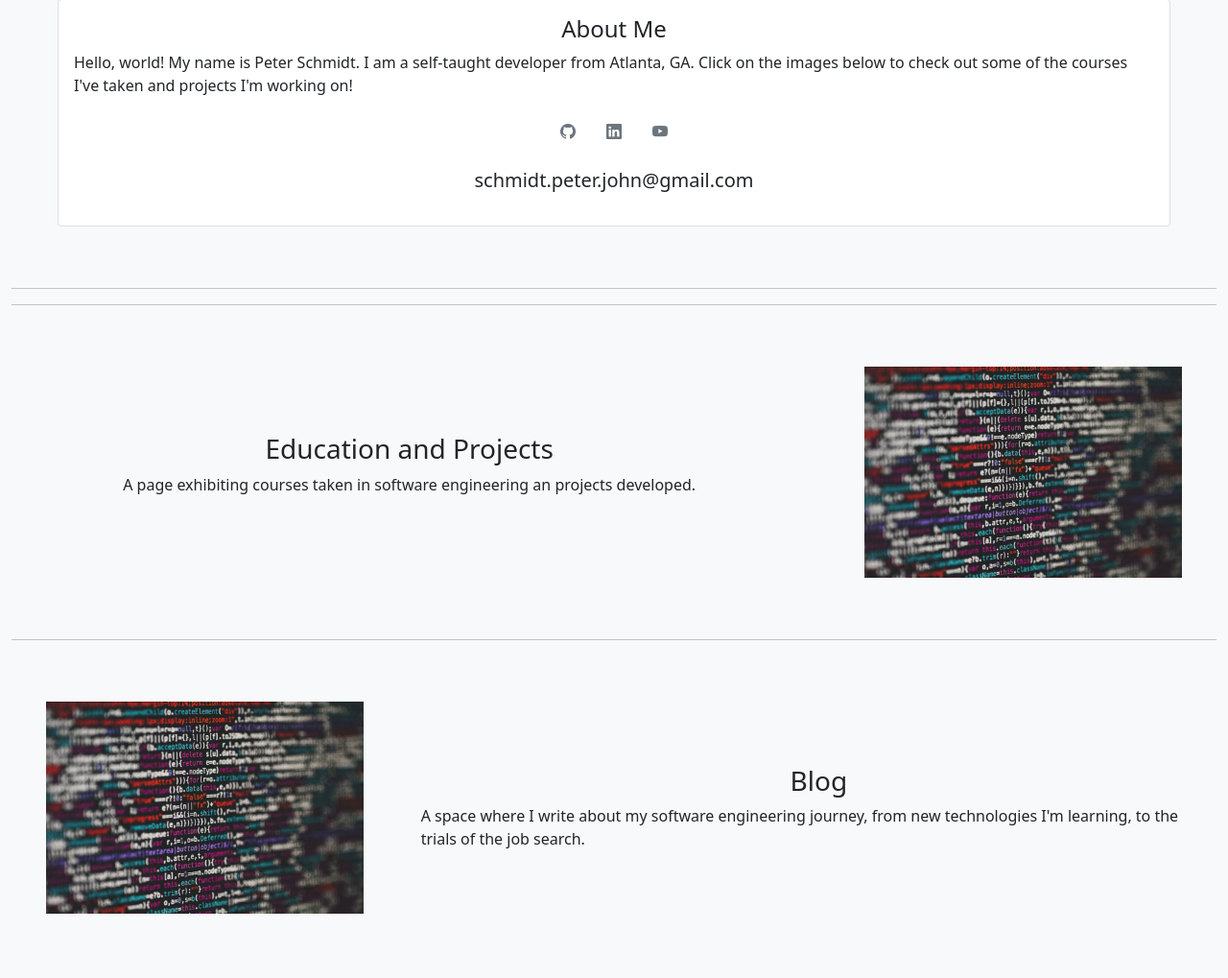
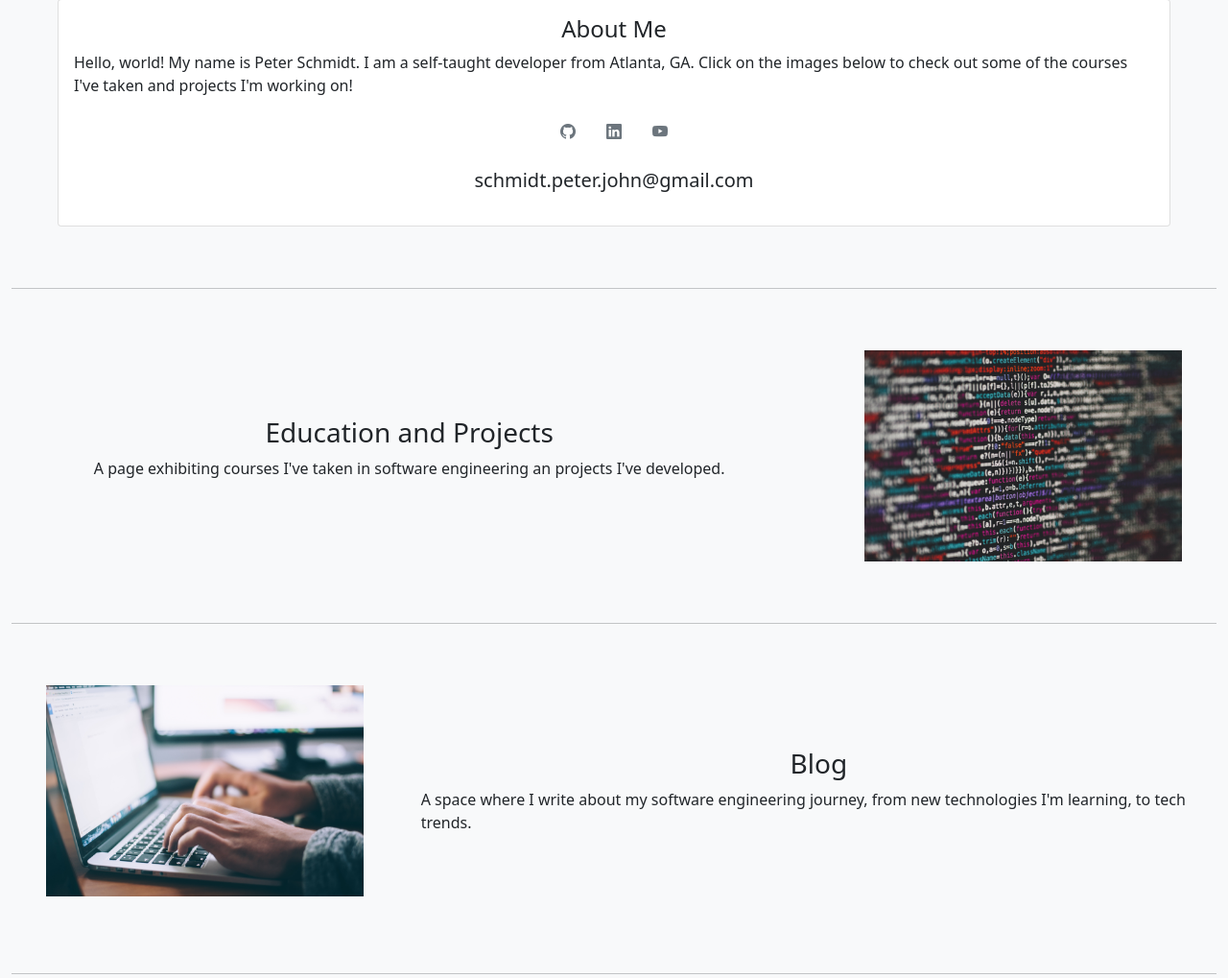
Before and after one commit to peter-j-schmidt/portfolio_website, a Django app: page / in a window 1280 px wide. Shown: the part 849-1868 px from the top of the page at 96% size. Run offline with Django 3.2, Linux system fonts and the light colour scheme; style sheets or scripts are compiled from the project's sources; some libraries are stand-ins or nearby versions.

Commit message:
Changed project model to better manage image uploads, changed link handle in project app to keep links organized.

```diff
--- a/portfolio_website/blog/admin.py
+++ b/portfolio_website/blog/admin.py
@@ -1,5 +1,9 @@
 from django.contrib import admin
 from blog.models import Post, Category, Comment
+
+
+
+
 
 # Register your models here.
 class PostAdmin(admin.ModelAdmin):
--- a/portfolio_website/blog/views.py
+++ b/portfolio_website/blog/views.py
@@ -4,7 +4,7 @@ from .forms import CommentForm
 
 # Create your views here.
 def blog_index(request):
-    posts = Post.objects.all().order_by('-created_on')
+    posts = Post.objects.all().order_by('-publish_date')
     context = {
         "posts": posts,
     }
@@ -37,7 +37,7 @@ def blog_category(request):
     posts = Post.objects.filter(
         categories__name__contains=category
     ).order_by(
-        '-created_on'
+        '-publish_date'
     )
     context = {
         "category": category,
--- a/portfolio_website/hello/static/styles.scss
+++ b/portfolio_website/hello/static/styles.scss
@@ -9,4 +9,5 @@
 .name {
     font-family: 'Montserrat', sans-serif;
     font-size: 50px;
+
 }
--- a/portfolio_website/hello/templates/hello_index.html
+++ b/portfolio_website/hello/templates/hello_index.html
@@ -28,7 +28,7 @@
         <link rel="preconnect" href="https://fonts.gstatic.com">
         <link href="https://fonts.googleapis.com/css2?family=Montserrat:ital,wght@0,400;0,600;1,400;1,500&display=swap" rel="stylesheet">
     </head>
-    <body  class="container-fluid bg-light px-0">
+    <body  class="container-fluid bg-light px-0 fade-in">
 
          <!-- Hero Image -->
          <div class="hero">
@@ -70,7 +70,7 @@
         <div class="container-fluid bg-light">
 
             <!-- About Me section -->
-            <div class="row px-5 pt-5 pb-5" data-aos="fade-up" data-aos-duration="2000">
+            <div class="row px-5 pt-5 pb-5" data-aos="zoom-in" data-aos-duration="2000">
                 <div class="col m-auto">
                     <div class="row">
                         <div class="col">
@@ -111,9 +111,9 @@
                 </div>
             </div>
 
+            <!--
             <hr>
 
-            <!--
             <div class="row">
                 <div class="col-sm-12 col-m-6 col-lg-4 px-5 py-5 d-flex align-self-center alight-items-center justify-content-center">
                     <a href="/education">
@@ -133,13 +133,13 @@
             <hr>
 
             <div class="row">
-                <div class="col-sm-12 col-m-6 col-lg-8 align-self-center align-items-center">
+                <div class="col-sm-12 col-m-6 col-lg-8 align-self-center align-items-center" data-aos="fade-up">
                     <h3 class="d-flex justify-content-center">Education and Projects</h3>
-                    <p class="d-flex justify-content-center">A page exhibiting courses taken in software engineering an projects developed.</p>
+                    <p class="d-flex justify-content-center">A page exhibiting courses I've taken in software engineering an projects I've developed.</p>
                 </div>
                 <div class="col-sm-12 col-m-6 col-lg-4 px-5 py-5 d-flex align-self-center alight-items-center justify-content-center">
-                    <a href="/projects">
-                        <img src="{% static 'hello/images/data_code.jpeg' %}" class="img-fluid" alt="Projects">
+                    <a href="{% url 'project_index' %}">
+                        <img src="{% static 'hello/images/data_code.jpeg' %}" class="img-fluid" alt="Projects" data-aos="zoom-in">
                     </a>
                 </div>
             </div>
@@ -148,32 +148,35 @@
 
             <div class="row">
                 <div class="col-sm-12 col-m-6 col-lg-4 px-5 py-5 d-flex align-self-center alight-items-center justify-content-center">
-                    <a href="/other">
+                    <a href="{% url 'blog_index' %}">
                         <figure class="figure">
-                            <img src="{% static 'hello/images/data_code.jpeg' %}" class="fig-img img-fluid" alt="Blog">
+                            <img src="{% static 'hello/images/blog.jpg' %}" class="fig-img img-fluid" alt="Blog" data-aos="zoom-in">
                         </figure>
                     </a>
                 </div>
-                <div class="col-sm-12 col-m-6 col-lg-8 align-self-center">
+                <div class="col-sm-12 col-m-6 col-lg-8 align-self-center" data-aos="fade-up">
                     <h3 class="d-flex justify-content-center">Blog</h3>
-                    <p class="d-flex justify-content-center">A space where I write about my software engineering journey, from new technologies I'm learning, to the trials of the job search.</p>
+                    <p class="d-flex justify-content-center">A space where I write about my software engineering journey, from new technologies I'm learning, to tech trends.</p>
                 </div>
             </div>
 
+
             <hr>
 
+            <!--
             <div class="row">
-                <div class="col-sm-12 col-m-6 col-lg-8 align-self-center align-items-center">
+                <div class="col-sm-12 col-m-6 col-lg-8 align-self-center align-items-center" data-aos="fade-up">
                     <h3 class="d-flex justify-content-center">Other Work</h3>
                     <p class="d-flex justify-content-center">A collection of non-tech related work that I've done.</p>
                 </div>
                 <div class="col-sm-12 col-m-6 col-lg-4 px-5 py-5 d-flex align-self-center alight-items-center justify-content-center">
                     <a href="/other">
-                        <img src="{% static 'hello/images/Alison_Flight.jpg' %}" class="img-fluid" alt="Projects">
+                        <img src="{% static 'hello/images/Alison_Flight.jpg' %}" class="img-fluid" alt="Projects" data-aos="zoom-in">
                         <figcaption class="figure-caption">Taking my wife out for an afternoon flight.</figcaption>
                     </a>
                 </div>
             </div>
+            -->
 
             <!--
             <hr>
@@ -203,4 +206,11 @@
         <!-- Bootstrap Scripts -->
         <script src="https://cdn.jsdelivr.net/npm/bootstrap@5.0.0-beta1/dist/js/bootstrap.bundle.min.js" integrity="sha384-ygbV9kiqUc6oa4msXn9868pTtWMgiQaeYH7/t7LECLbyPA2x65Kgf80OJFdroafW" crossorigin="anonymous"></script>
     </body>
+
+    <footer>
+        <div class="d-flex justify-content-center">
+            <p>&#169; Copyright 2021 Peter J. Schmidt</p>
+        </div>
+
+    </footer>
 </html>
--- a/portfolio_website/projects/models.py
+++ b/portfolio_website/projects/models.py
@@ -5,8 +5,8 @@ from django.db import models
 class Project(models.Model):
     title = models.CharField(max_length=100)
     description = models.TextField()
-    technology = models.CharField(max_length=20)
-    image = models.FilePathField(path="/projects/images")
+    technology = models.CharField(max_length=60)
+    image = models.ImageField(upload_to="static/projects/images")
     link = models.CharField(max_length=200, null=True)
 
     def __str__(self):
--- a/portfolio_website/projects/templates/project_detail.html
+++ b/portfolio_website/projects/templates/project_detail.html
@@ -14,9 +14,7 @@
             <br>
             <h5>Technology used:</h5>
             <p>{{ project.technology }}</p>
-            <h5>Link:</h5>
-            <a class="btn btn-primary" href="{{ project.link }}">{{ project.link }}</a>
-            <h5>{{ project.link }}</h5>
+            <a class="btn btn-primary" href="{{ project.link }}">See Live</a>
         </div>
     </div>
 </div>
```
Also changed, not shown: portfolio_website/blog/models.py (+10 -1 lines), portfolio_website/hello/templates/hello_world.html (deleted, +0 -21 lines), portfolio_website/portfolio_website/templates/base.html (+7 -3 lines), portfolio_website/blog/migrations/0002_auto_20210321_1947.py (added), portfolio_website/db.sqlite3, portfolio_website/hello/static/hello/images/blog.jpg (added), portfolio_website/projects/migrations/0005_auto_20210321_1949.py (added), portfolio_website/projects/migrations/0006_auto_20210322_0019.py (added), portfolio_website/projects/migrations/0007_auto_20210322_0022.py (added), 1 other file.
